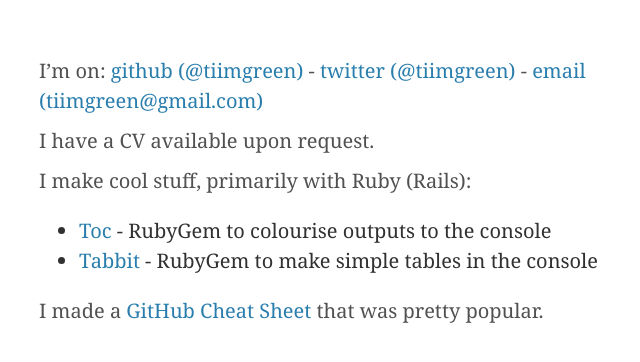
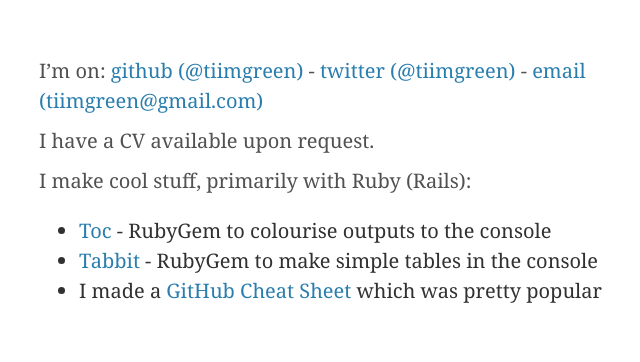
Before and after one commit to tiimgreen/tiimgreen.github.io, a Jekyll site: the page built from about.markdown, in a window 1280 px wide, cut to the strip 354-776 px from the top of the page. Shown: the top 362 px of the strip, without its empty margins (251-891 px from the left). Built offline with Jekyll 4.4.1, drawn with Linux system fonts in a browser that asks for light colours; some web fonts are replaced; Markdown is read by kramdown in place of the engine named in the settings.

Commit message:
Update grammar and formatting

```diff
--- a/about.markdown
+++ b/about.markdown
@@ -11,5 +11,4 @@
 
 - [Toc](https://github.com/tiimgreen/toc) - RubyGem to colourise outputs to the console
 - [Tabbit](https://github.com/tiimgreen/tabbit) - RubyGem to make simple tables in the console
-
-I made a [GitHub Cheat Sheet](https://github.com/tiimgreen/github-cheat-sheet) that was pretty popular.
+- I made a [GitHub Cheat Sheet](https://github.com/tiimgreen/github-cheat-sheet) which was pretty popular
```
